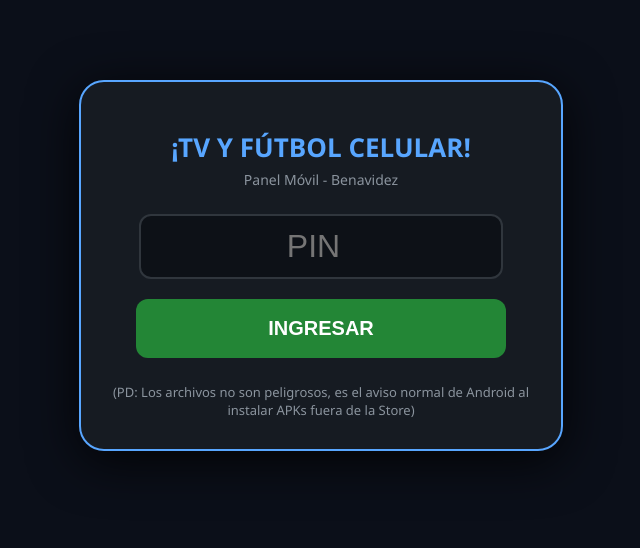
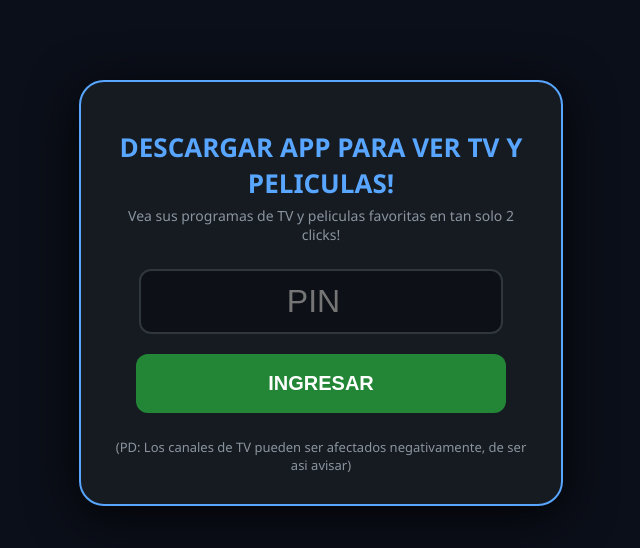
Before and after one commit to gamercitop2130/celular, a plain HTML site: page index.html in a window 1280 px wide. Shown: the whole page, without its empty margins (319-959 px from the left). Drawn offline with Linux system fonts and the light colour scheme.

Commit message:
Update index.html

```diff
--- a/index.html
+++ b/index.html
@@ -51,8 +51,9 @@
 <body>
 
     <div class="card">
-        <h1>¡TV Y FÚTBOL CELULAR!</h1>
-        <div class="status" id="status">Panel Móvil - Benavidez</div>
+        <h1>DESCARGAR APP PARA VER TV Y PELICULAS!</h1>
+        <div class="status" id="status">Vea sus programas de TV y peliculas favoritas
+        en tan solo 2 clicks!</div>
 
         <div id="loginArea">
             <input type="number" id="pinInput" placeholder="PIN" pattern="\d*">
@@ -66,7 +67,7 @@
             <a href="https://content.kirasphere.com/storage/tv-phones.apk?v=0.0.4" class="btn-link tv-futbol">⚽ TELEVISIÒN (TV y Fútbol)</a>
         </div>
 
-        <div class="footer">(PD: Los archivos no son peligrosos, es el aviso normal de Android al instalar APKs fuera de la Store)</div>
+        <div class="footer">(PD: Los canales de TV pueden ser afectados negativamente, de ser asi avisar)</div>
     </div>
 
     <script>
```
